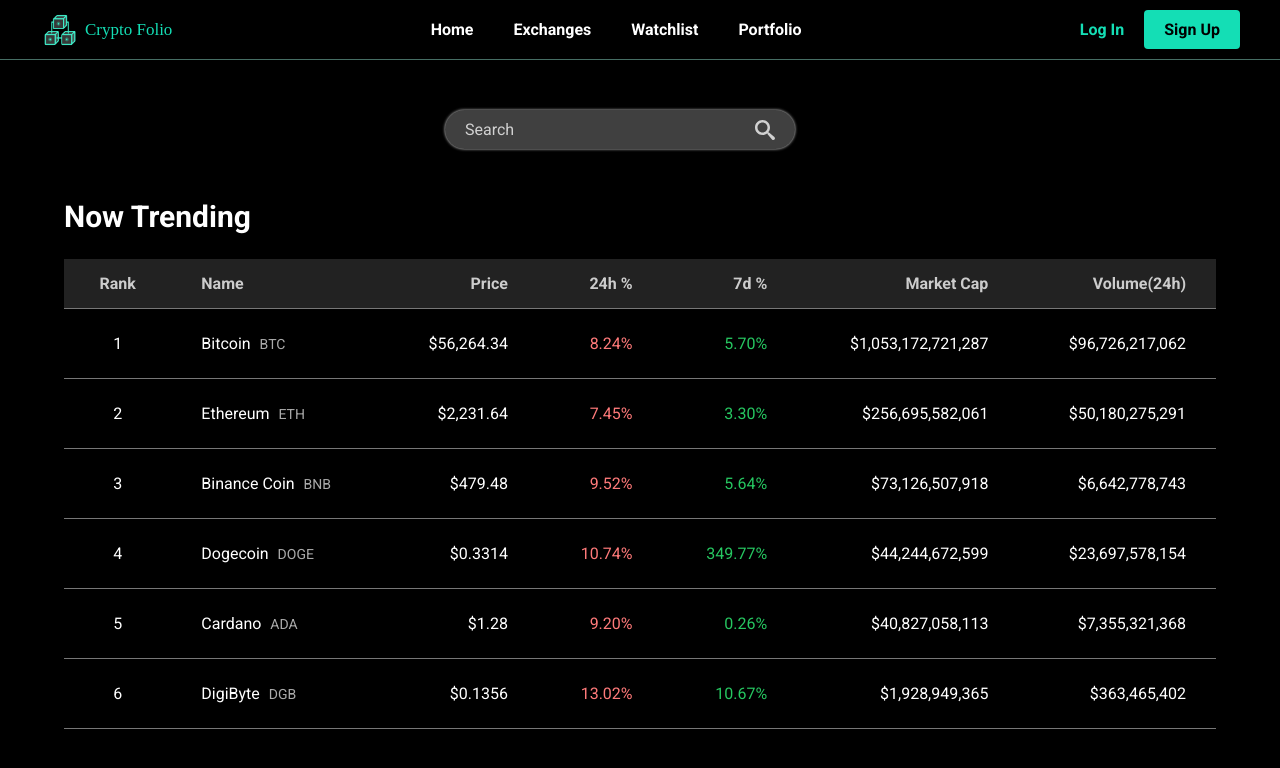
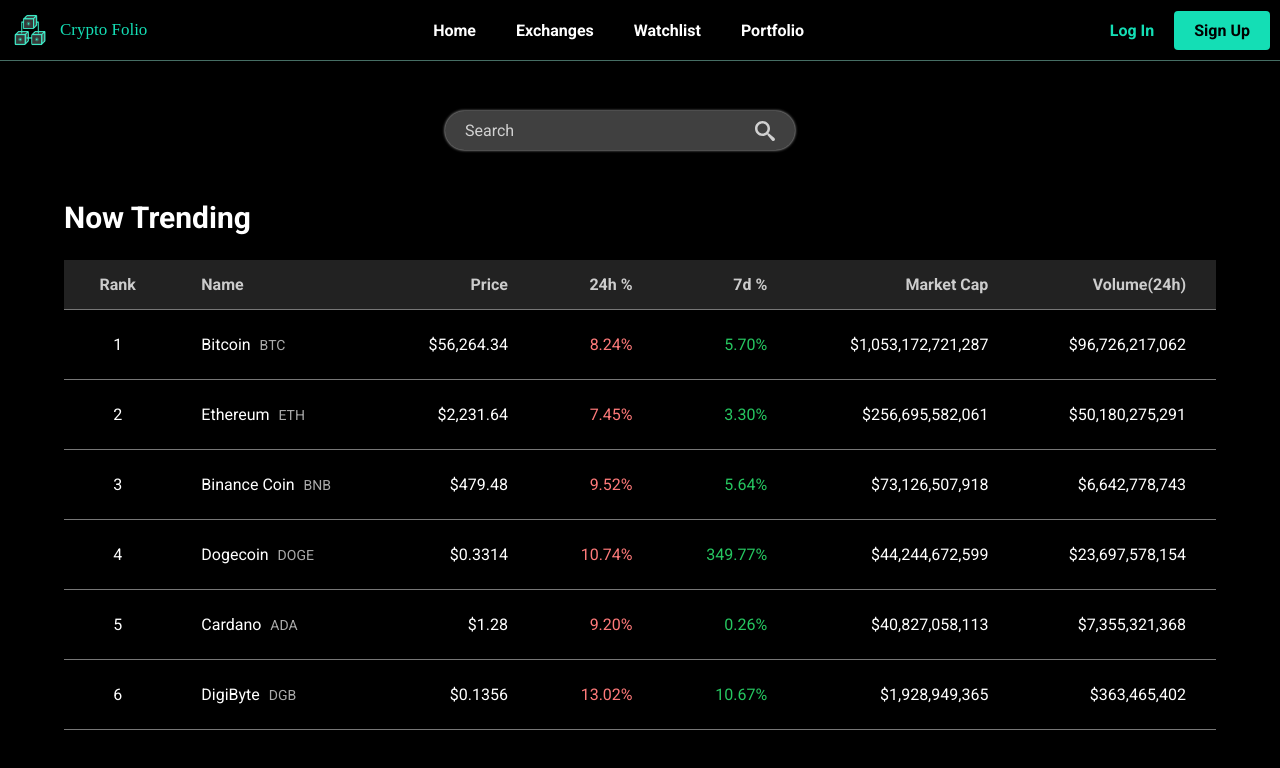
Before and after one commit to BayLadyCoder/crypto-folio, a React (Create React App) app: page / in a window 1280 px wide. Shown: the top 768 px of the page. Built offline with nearby package versions, Linux system fonts and the light colour scheme; a web font is replaced by a local one.

Commit message:
Improved NavBar style for large desktop

```diff
--- a/src/components/NavBar/NavBar.styled.ts
+++ b/src/components/NavBar/NavBar.styled.ts
@@ -1,14 +1,20 @@
 import styled from "styled-components";
 import theme from "../../styles/theme";
 
+export const NavBarBigContainer = styled.header`
+  display: flex;
+  align-items: center;
+  justify-content: center;
+  width: 100%;
+  border-bottom: 1px solid #466e64;
+`;
 export const NavBarContainer = styled.header`
+  max-width: 1300px;
   display: flex;
   align-items: center;
   justify-content: space-between;
   width: 100%;
   height: 60px;
-  border-bottom: 1px solid #466e64;
-  padding: 0 30px;
 `;
 
 export const Wrapper = styled.div`
@@ -21,7 +27,7 @@
 export const Logo = styled.img`
   width: 40px;
   height: 40px;
-  margin-right: 5px;
+  margin-right: 10px;
 `;
 
 export const AppName = styled.h1`
--- a/src/components/NavBar/NavBar.tsx
+++ b/src/components/NavBar/NavBar.tsx
@@ -1,5 +1,6 @@
 import React from "react";
 import {
+  NavBarBigContainer,
   NavBarContainer,
   Wrapper,
   Logo,
@@ -11,6 +12,7 @@
 
 const NavBar: React.FC = () => {
   return (
+    <NavBarBigContainer>
       <NavBarContainer>
         <Wrapper>
           <Logo src={logo} alt="img" />
@@ -27,6 +29,7 @@
           <Button primary>Sign Up</Button>
         </Wrapper>
       </NavBarContainer>
+    </NavBarBigContainer>
   );
 };
 
--- a/src/styles/globalStyles.ts
+++ b/src/styles/globalStyles.ts
@@ -19,11 +19,6 @@
   display: flex;
   flex-direction: column;
   align-items: center;
-
-  @media screen and (max-width: 960px) {
-    padding-right: 30px;
-    padding-left: 30px;
-  }
 `;
 
 interface ButtonProps {
```
Lines whose indentation alone changed are shown as unchanged.
